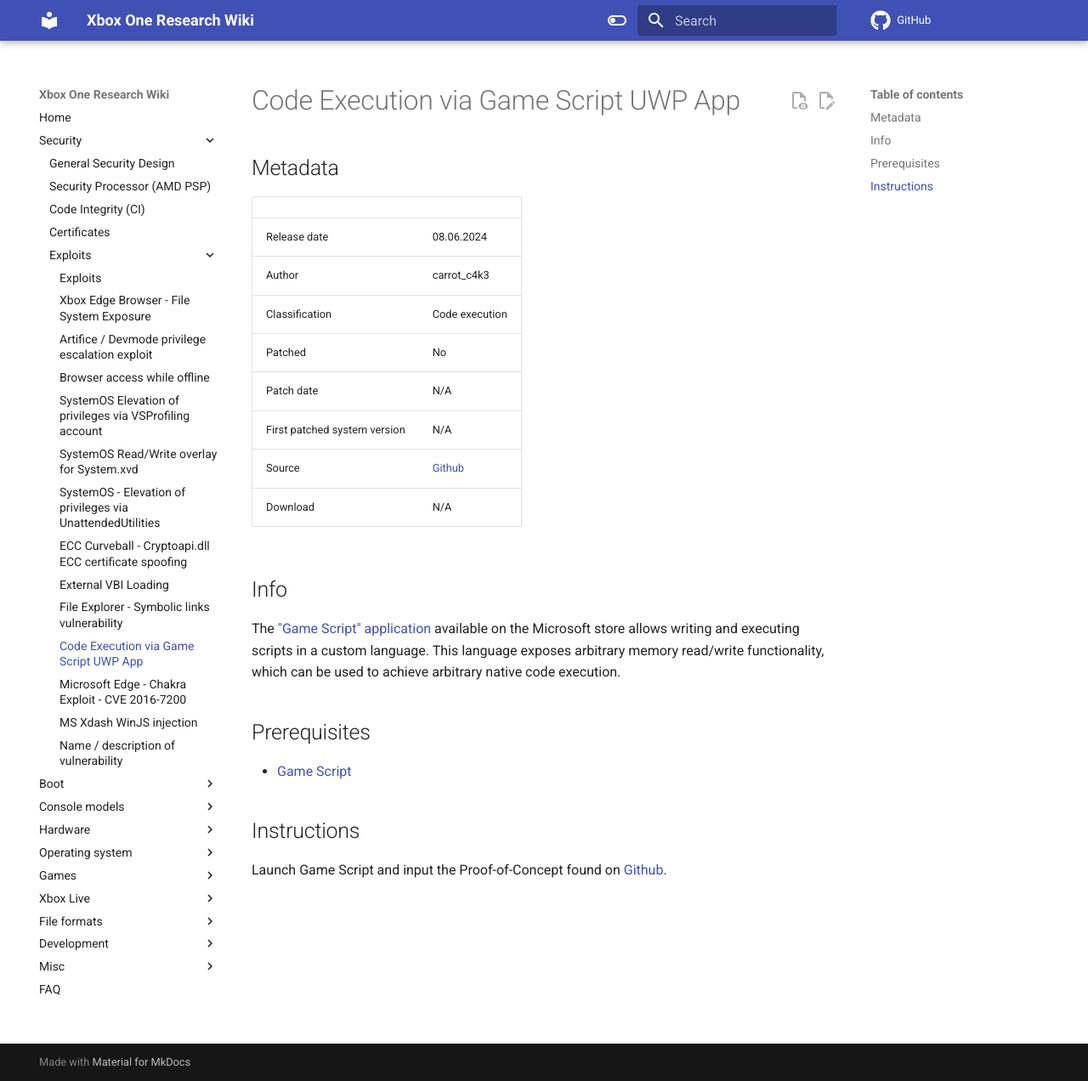
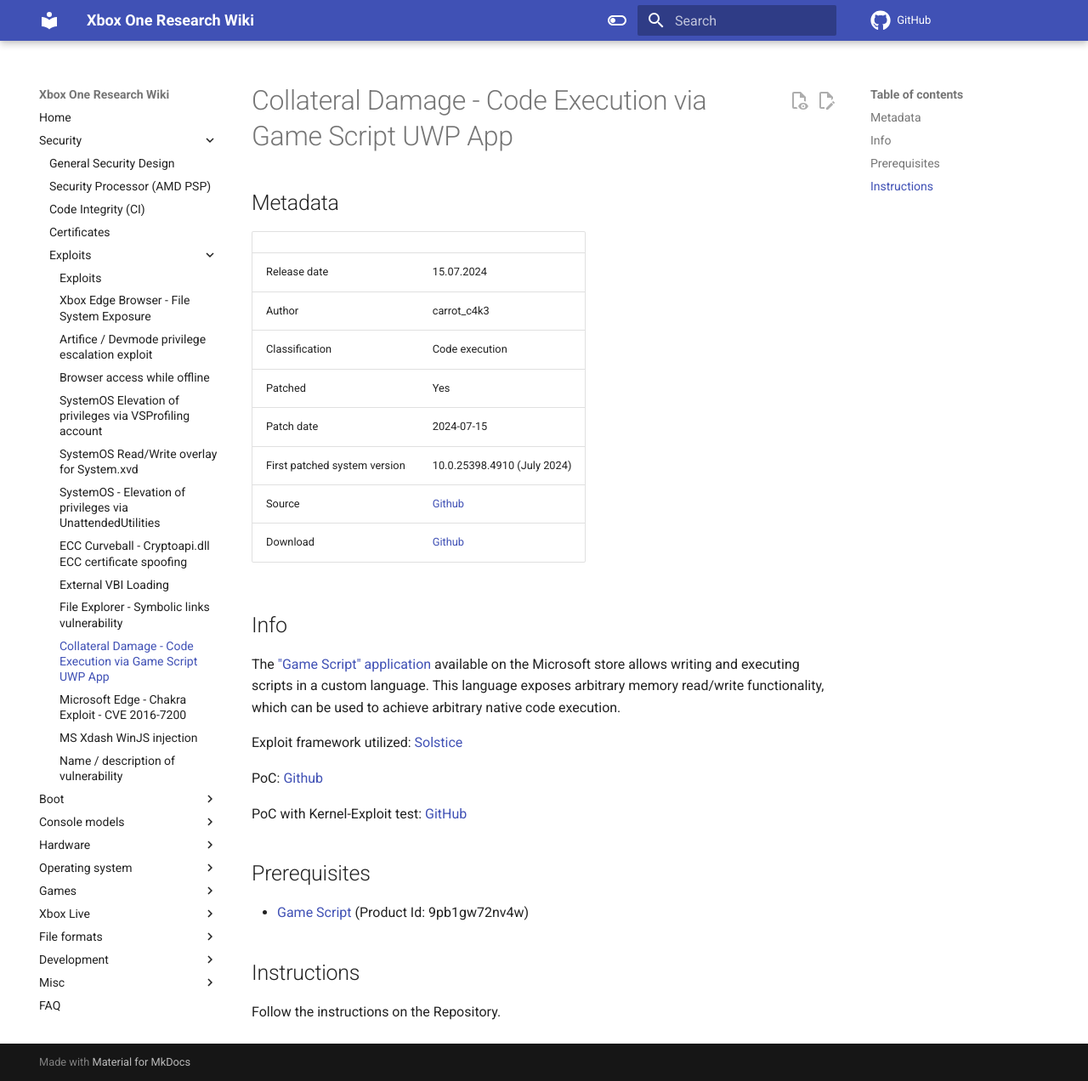
Before and after one commit to xboxoneresearch/wiki, an MkDocs documentation site: the page built from docs/exploits/game-script-code-exec.md, in a window 1280 px wide and 1272 px high. Shown: the whole window at 85% size. Built offline with MkDocs 1.6.1 and Material for MkDocs 9.7.7, drawn with Linux system fonts in a browser that asks for light colours; comment, search, counter and statistics services are not loaded.

Commit message:
update: Collateral Damage exploit page

```diff
--- a/docs/exploits/game-script-code-exec.md
+++ b/docs/exploits/game-script-code-exec.md
@@ -1,22 +1,28 @@
-# Code Execution via Game Script UWP App
+# Collateral Damage - Code Execution via Game Script UWP App
 
 ## Metadata
 |                              |                                       |
 | ---------------------------- | ------------------------------------- |
-| Release date                 | 08.06.2024                            |
+| Release date                 | 15.07.2024                            |
 | Author                       | carrot_c4k3                           |
 | Classification               | Code execution                        |
-| Patched                      | No                                    |
-| Patch date                   | N/A                                   |
-| First patched system version | N/A                                   |
-| Source                       | [Github](https://gist.github.com/carrot-c4k3/10fdb4f3d11ca568f5452bbaefdc20dd) |
-| Download                     | N/A                                   |
+| Patched                      | Yes                                   |
+| Patch date                   | 2024-07-15                            |
+| First patched system version | 10.0.25398.4910 (July 2024)           |
+| Source                       | [Github](https://github.com/exploits-forsale/collateral-damage) |
+| Download                     | [Github](https://github.com/exploits-forsale/collateral-damage/releases) |
 
 ## Info
 The ["Game Script" application](https://apps.microsoft.com/detail/9pb1gw72nv4w) available on the Microsoft store allows writing and executing scripts in a custom language. This language exposes arbitrary memory read/write functionality, which can be used to achieve arbitrary native code execution.
 
+Exploit framework utilized: [Solstice](https://github.com/exploits-forsale/solstice)
+
+PoC: [Github](https://gist.github.com/carrot-c4k3/10fdb4f3d11ca568f5452bbaefdc20dd)
+
+PoC with Kernel-Exploit test: [GitHub](https://gist.github.com/carrot-c4k3/6ef33d57733b08281b26db0a50b1a447)
+
 ## Prerequisites
-- [Game Script](https://apps.microsoft.com/detail/9pb1gw72nv4w)
+- [Game Script](https://apps.microsoft.com/detail/9pb1gw72nv4w) (Product Id: 9pb1gw72nv4w)
 
 ## Instructions
-Launch Game Script and input the Proof-of-Concept found on [Github](https://gist.github.com/carrot-c4k3/10fdb4f3d11ca568f5452bbaefdc20dd).
+Follow the instructions on the Repository.
```
